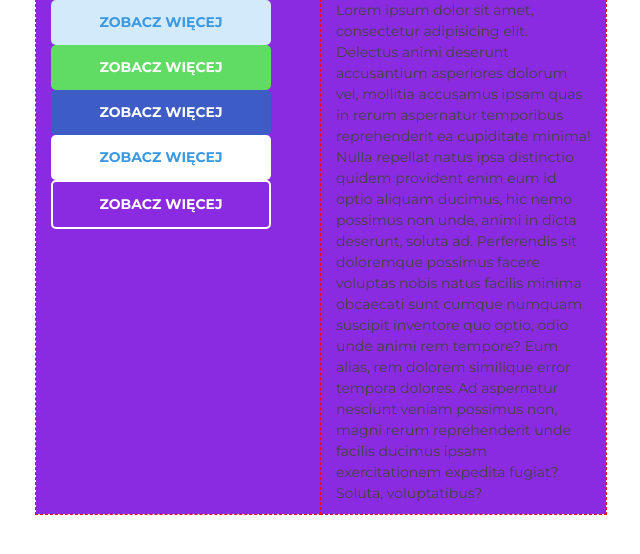
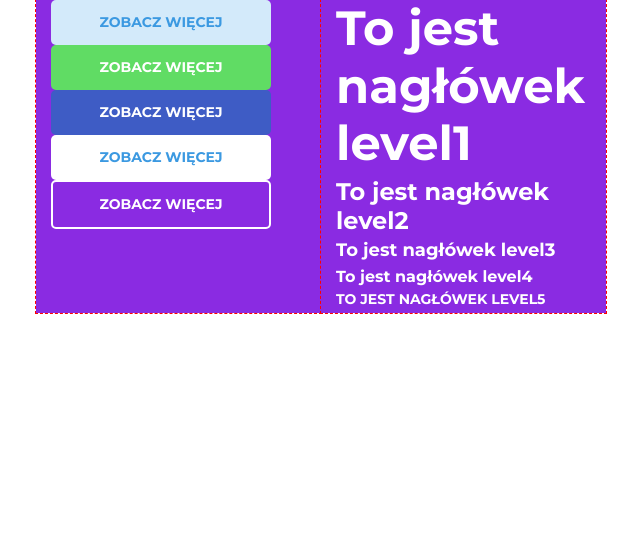
Before and after one commit to molinskidamian/projekt-klinika, a website: page index.html in a window 1280 px wide. Shown: the whole page, without its empty margins (34-674 px from the left). Drawn offline with Linux system fonts and the light colour scheme.

Commit message:
Finished work with component: _heading.scss

```diff
--- a/dev-assets/06-components/_components.scss
+++ b/dev-assets/06-components/_components.scss
@@ -1 +1,2 @@
 @import './_btn.scss';
+@import './headings'
--- /dev/null
+++ b/dev-assets/06-components/_headings.scss
@@ -0,0 +1,42 @@
+.c-heading {
+  color: $blue-text;
+  line-height: $line-height-sm;
+  margin-bottom: $grid-base / 2;
+
+  &--level1 {
+    font-size: $font-size-2;
+
+    @include large-up {
+      font-size: $font-size-1;
+    }
+  }
+
+  &--level2 {
+    font-size: $font-size-3;
+
+    @include large-up {
+      font-size: $font-size-2;
+    }
+  }
+
+  &--level3 {
+    font-size: $font-size-3;
+  }
+
+
+  &--level4 {
+    font-size: $font-size-4;
+  }
+
+  &--level5 {
+    font-size: $font-size-5;
+  }
+
+  &--upper {
+    text-transform: uppercase;
+  }
+
+  &--white {
+    color: $white;
+  }
+}
--- a/index.html
+++ b/index.html
@@ -23,7 +23,11 @@
                     <a href="#" class="c-btn c-btn--outline">zobacz więcej</a>
                 </div>
                 <div class="o-col o-col--md50 o-col--lg25" style="background-color: blueviolet; margin-bottom: 50px; outline:1px dashed red;">
-                    <p>Lorem ipsum dolor sit amet, consectetur adipisicing elit. Delectus animi deserunt accusantium asperiores dolorum vel, mollitia accusamus ipsam quas in rerum aspernatur temporibus reprehenderit ea cupiditate minima! Nulla repellat natus ipsa distinctio quidem provident enim eum id optio aliquam ducimus, hic nemo possimus non unde, animi in dicta deserunt, soluta ad. Perferendis sit doloremque possimus facere voluptas nobis natus facilis minima obcaecati sunt cumque numquam suscipit inventore quo optio, odio unde animi rem tempore? Eum alias, rem dolorem similique error tempora dolores. Ad aspernatur nesciunt veniam possimus non, magni rerum reprehenderit unde facilis ducimus ipsam exercitationem expedita fugiat? Soluta, voluptatibus?</p>
+                    <h1 class="c-heading c-heading--level1 c-heading--white">To jest nagłówek level1</h1>
+                    <h2 class="c-heading c-heading--level2 c-heading--white">To jest nagłówek level2</h2>
+                    <h3 class="c-heading c-heading--level3 c-heading--white">To jest nagłówek level3</h3>
+                    <h4 class="c-heading c-heading--level4 c-heading--white">To jest nagłówek level4</h4>
+                    <h5 class="c-heading c-heading--level5 c-heading--white c-heading--upper">To jest nagłówek level5</h5>
                 </div>
             </div>
         </div>
```
Also changed, not shown: prod-assets/style.css.
